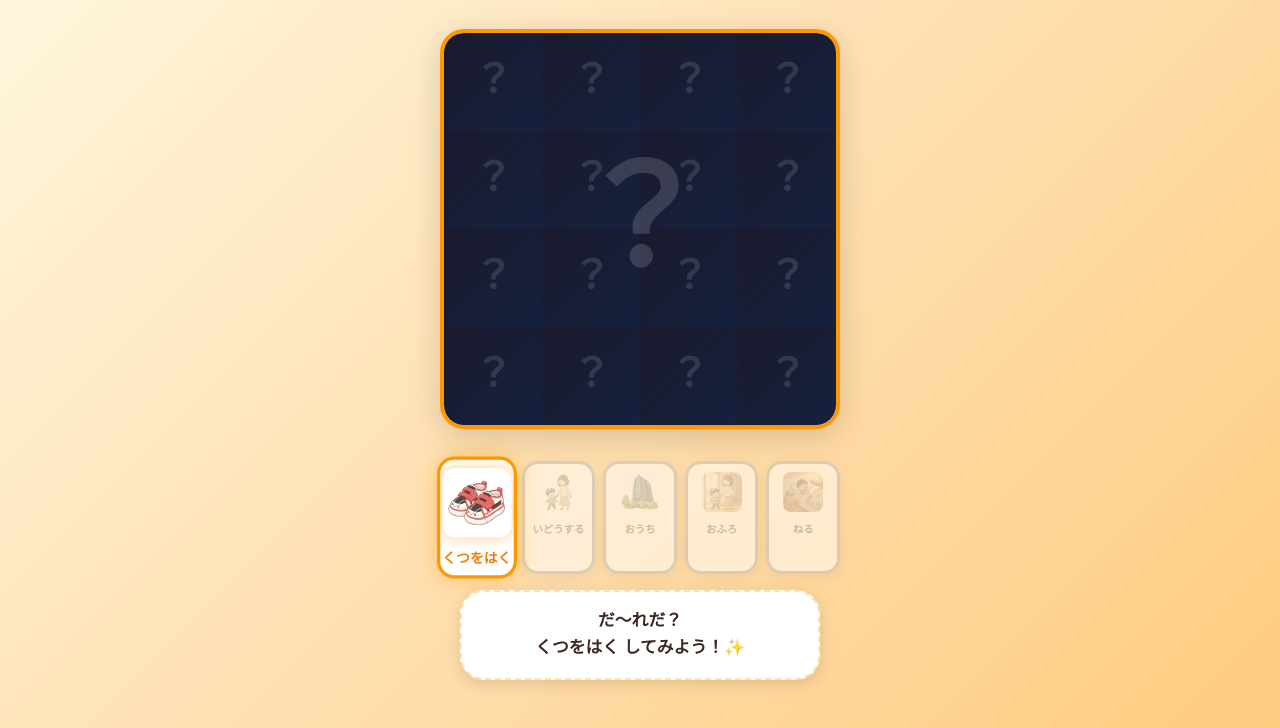
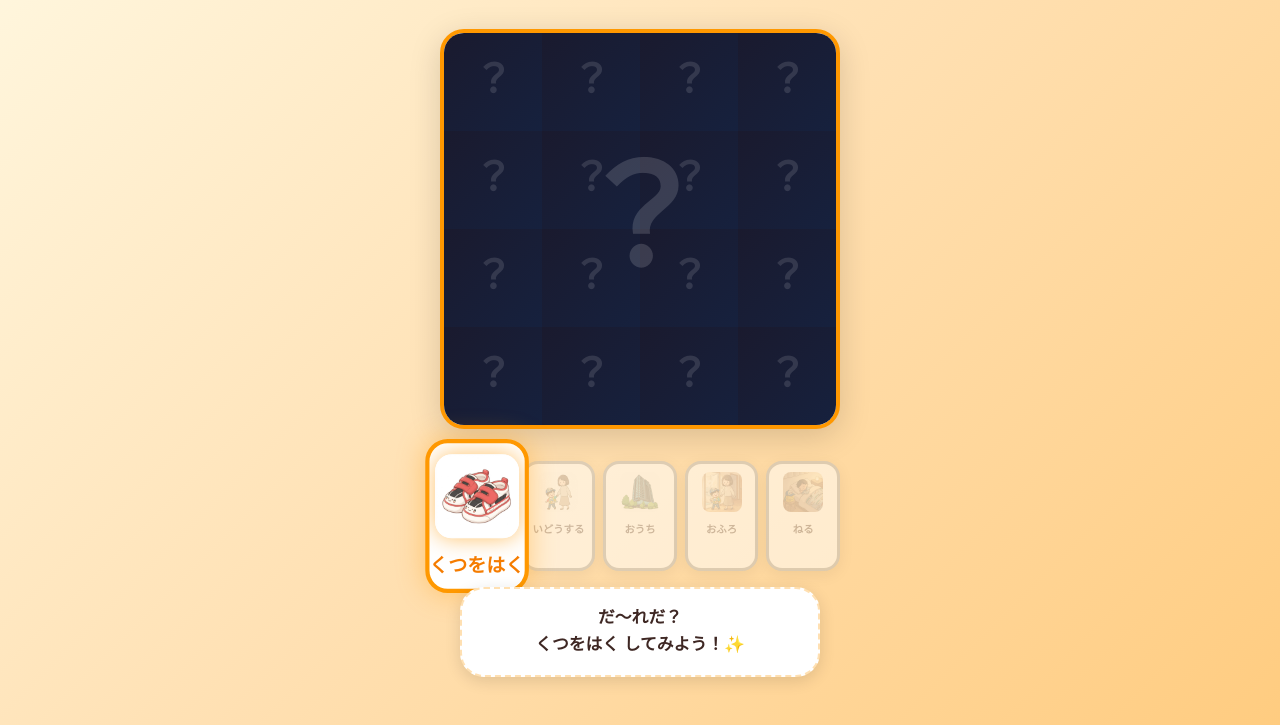
Before and after one commit to tsubasa-narita/go-home-puzzle, a website built with Vite: page index.html in a window 1280 px wide. Shown: the part 109-837 px from the top of the page. Built offline with nearby package versions, Linux system fonts and the light colour scheme; a web font is replaced by a local one.

Commit message:
style: アプリの楽しさとミスタッチ防止を両立するためアクティブなステップを1.4倍に拡大強調

```diff
--- a/src/style.css
+++ b/src/style.css
@@ -291,8 +291,8 @@ body {
 .step-btn.active {
   border-color: var(--color-primary);
   animation: glowPulse 2s ease infinite;
-  transform: scale(1.08);
-  z-index: 2;
+  transform: scale(1.4);
+  z-index: 10;
 }
 
 .step-btn.completed {
@@ -339,11 +339,11 @@ body {
 
 /* アクティブステップ: 大きく＋光るエフェクト */
 .step-btn.active .step-icon-img {
-  width: 64px;
-  height: 64px;
+  width: 60px;
+  height: 60px;
   opacity: 1;
   border-radius: 12px;
-  box-shadow: 0 0 12px rgba(255, 152, 0, 0.5);
+  box-shadow: 0 0 16px rgba(255, 152, 0, 0.6);
 }
 
 /* 完了済みステップ: 中間サイズ */
@@ -370,7 +370,7 @@ body {
 
 /* アクティブステップのラベルを大きく */
 .step-btn.active .step-label {
-  font-size: 0.8rem;
+  font-size: 0.85rem;
   opacity: 1;
   color: var(--color-primary-dark);
 }
```
